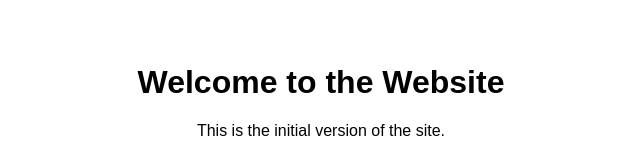
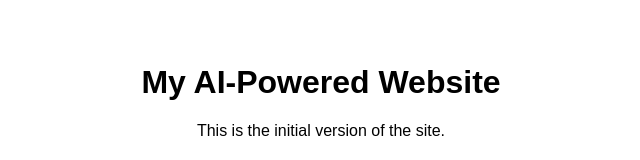
Before and after one commit to archith-pixel/ai-website-demo, a website: page index.html in a window 1280 px wide. Shown: the part 248-408 px from the top of the page, without its empty margins (319-959 px from the left). Drawn offline with Linux system fonts and the light colour scheme.

Commit message:
feat: AI implemented request - Change the heading to 'My AI-Powered Website

```diff
--- a/index.html
+++ b/index.html
@@ -11,7 +11,7 @@
 </head>
 <body>
     <div class="container">
-        <h1>Welcome to the Website</h1>
+        <h1>My AI-Powered Website</h1>
         <p>This is the initial version of the site.</p>
         <h2>List of Fruits:</h2>
         <ul>
```
